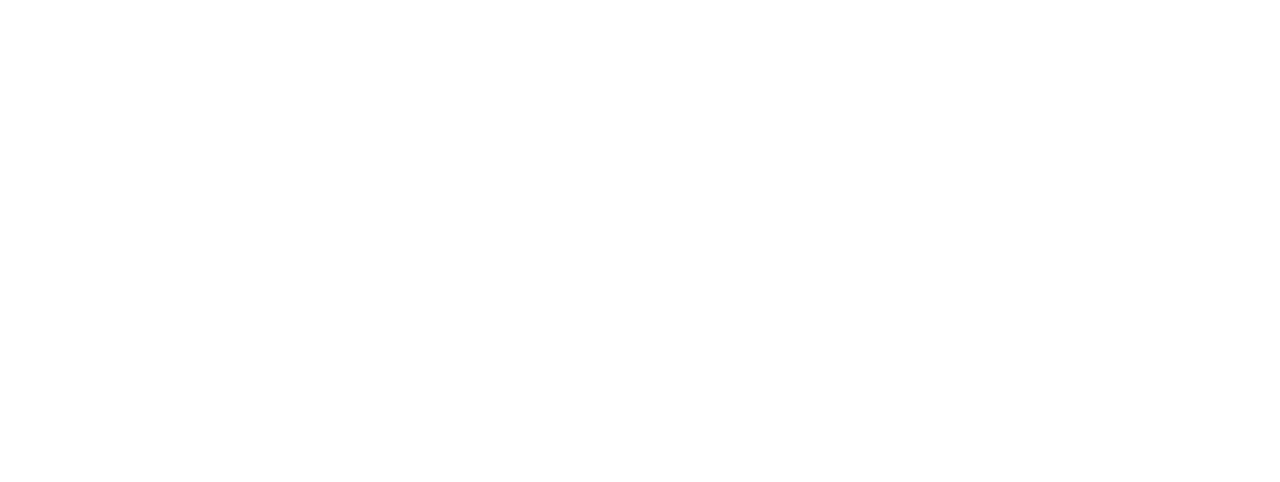
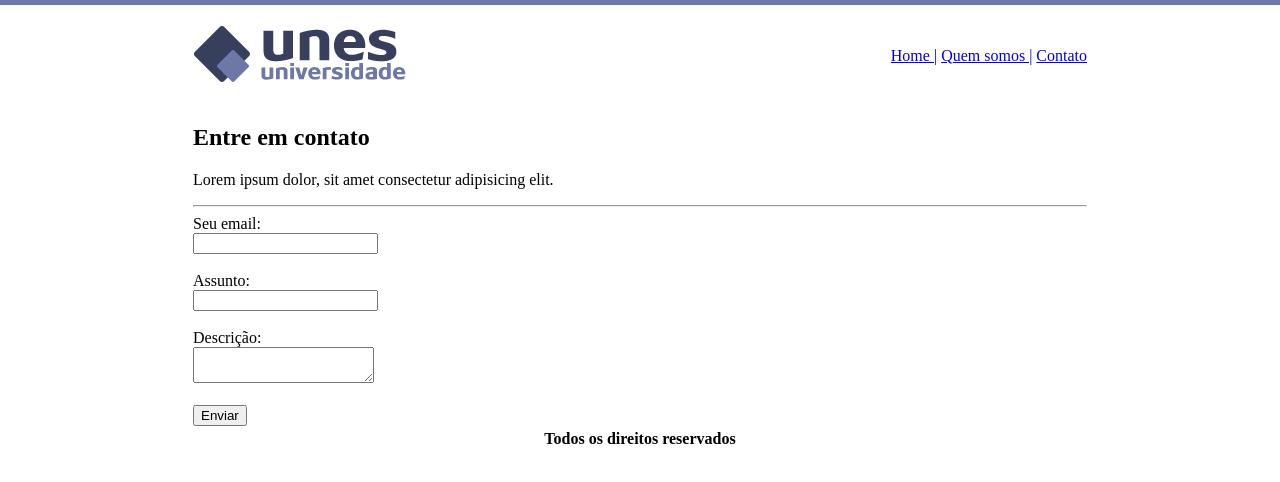
Before and after one commit to vitorsoprani/Estudos-WebDev, a plain HTML site: page Intro_html5/Projeto01/contato.html in a window 1280 px wide. Drawn offline with Linux system fonts and the light colour scheme.

Commit message:
Projeto introdutorio html finalizado

```diff
--- a/Intro_html5/Projeto01/contato.html
+++ b/Intro_html5/Projeto01/contato.html
@@ -3,10 +3,58 @@
     <head>
         <meta charset="UTF-8">
         <meta name="viewport" content="width=device-width, initial-scale=1.0">
-        <title>Document</title>
+        <title>UNES - Quem somos</title>
     </head>
 
-    <body>
+    <body background="imagens/fundo2.png">
+
+        <table border="0" width="900" align="center">
+
+            <tr>
+                <td height="89">
+                    <img src="imagens/logo.png" alt="">
+                </td>
+                <td align="right">
+                    <a href="index.html">Home |</a>
+                    <a href="quem_somos.html">Quem somos |</a>
+                    <a href="contato.html">Contato</a>
+                </td>
+            </tr>
+
+            <tr>
+                <td colspan="2">
+
+                    <h2>Entre em contato</h2>
+                    <p>
+                        Lorem ipsum dolor, sit amet consectetur adipisicing elit.
+                    </p>
+
+                    <hr>
+
+                    <form>
+
+                        Seu email:<br>
+                        <input type="text" name="email"> <br> <br>
+
+                        Assunto:<br>
+                        <input type="text" name="assunto"> <br> <br>
+
+                        Descrição:<br>
+                        <textarea name="mensagem"></textarea><br> <br>
+
+                        <input type="submit" value="Enviar">
+                    </form>
+
+                </td>
+            </tr>
+
+            <tr>
+                <th colspan="2">
+                    Todos os direitos reservados
+                </th>
+            </tr>
+
+        </table>
 
     </body>
 </html>
```
